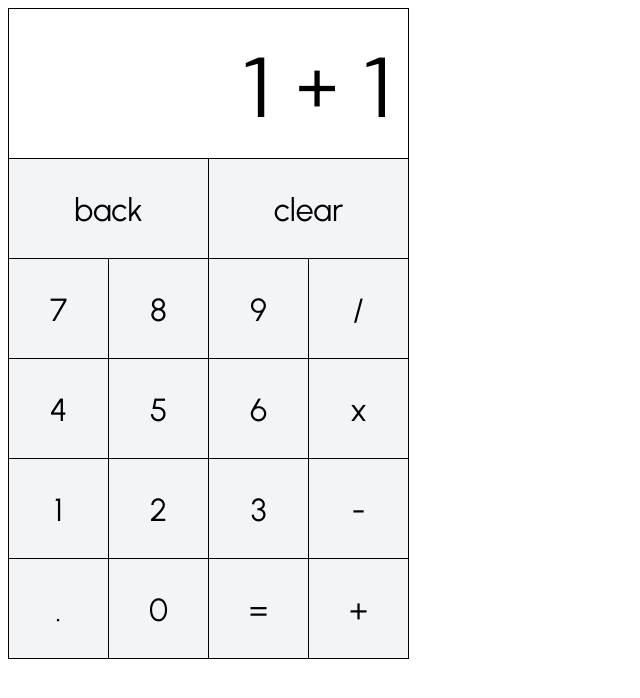
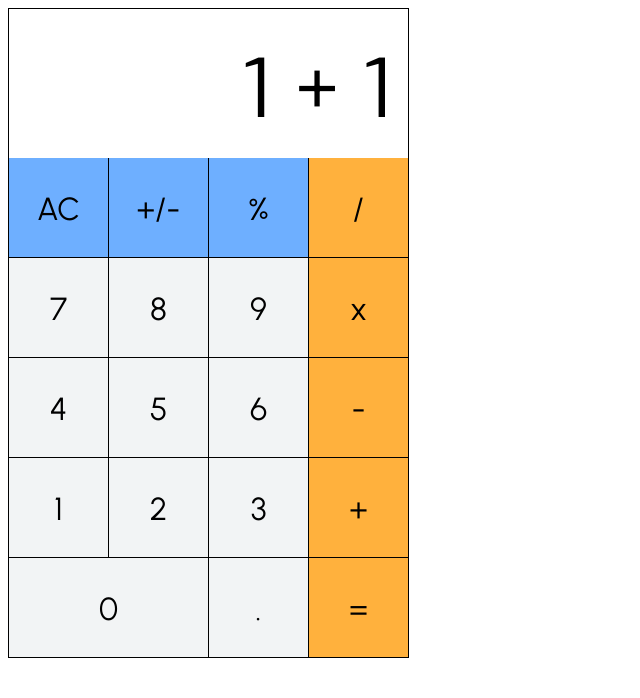
Before and after one commit to kinn81/calculator, a plain HTML site: page index.html in a window 1280 px wide. Shown: the whole page, without its empty margins (0-640 px from the left). Drawn offline with Linux system fonts and the light colour scheme.

```diff
--- a/index.html
+++ b/index.html
@@ -9,40 +9,41 @@
     <link rel="stylesheet" href="styles.css">
     <script src="calculator.js" defer></script>
     <link rel="preconnect" href="https://fonts.googleapis.com">
-<link rel="preconnect" href="https://fonts.gstatic.com" crossorigin>
-<link href="https://fonts.googleapis.com/css2?family=Lato&family=Urbanist&display=swap" rel="stylesheet">
-<link rel="preconnect" href="https://fonts.googleapis.com">
-<link rel="preconnect" href="https://fonts.gstatic.com" crossorigin>
-<link href="https://fonts.googleapis.com/css2?family=Exo&family=Lato&family=Urbanist&display=swap" rel="stylesheet">
+    <link rel="preconnect" href="https://fonts.gstatic.com" crossorigin>
+    <link href="https://fonts.googleapis.com/css2?family=Lato&family=Urbanist&display=swap" rel="stylesheet">
+    <link rel="preconnect" href="https://fonts.googleapis.com">
+    <link rel="preconnect" href="https://fonts.gstatic.com" crossorigin>
+    <link href="https://fonts.googleapis.com/css2?family=Exo&family=Lato&family=Urbanist&display=swap" rel="stylesheet">
 </head>
 
 <body>
     <div id="calculator">
         <div id="screen">1 + 1</div>
-        <div id="bck-clr">
-            <div id="backspace" class="button">back</div>
-            <div id="clear" class="button">clear</div>
-        </div>
+
         <div id="buttons">
+            <div id="ac" class="button func">AC</div>
+            <div id="plusMinu" class="button func">+/-</div>
+            <div id="percent" class="button func">%</div>
+            <div id="divide" class="button operand">/</div>
+
             <div id='7' class="button">7</div>
             <div id='8' class="button">8</div>
             <div id='9' class="button">9</div>
-            <div id='divide' class="button">/</div>
+            <div id='divide' class="button operand">x</div>
 
             <div id='4' class="button">4</div>
             <div id='5' class="button">5</div>
             <div id='6' class="button">6</div>
-            <div id='multiply' class="button">x</div>
+            <div id='multiply' class="button operand">-</div>
 
             <div id='1' class="button">1</div>
             <div id='2' class="button">2</div>
             <div id='3' class="button">3</div>
-            <div id='minus' class="button">-</div>
+            <div id='minus' class="button operand">+</div>
 
-            <div id='point' class="button">.</div>
-            <div id='0' class="button">0</div>
-            <div id='equals' class="button">=</div>
-            <div id='plus' class="button">+</div>
+            <div id='zero' class="button">0</div>
+            <div id='.' class="button">.</div>
+            <div id='equals' class="button operand">=</div>
         </div>
     </div>
 </body>
--- a/styles.css
+++ b/styles.css
@@ -4,9 +4,28 @@
     box-sizing: border-box;
   }
 
+#calculator {
+    display: inline-flex;
+    flex-direction: column;
+}
+
+#screen {
+    box-sizing: border-box;
+    height: 150px;
+    border-left: 1px solid black;
+    border-top: 1px solid black;
+    border-right: 1px solid black;
+    text-align: right;
+    padding-top: 1.75rem;
+    padding-right: 1rem;
+    font-family: 'Exo', sans-serif;
+    font-size: 5rem;
+    font: bolder;
+}
+
 #buttons {
     display:grid;
-	grid-template-rows: repeat(4, 100px);
+	grid-template-rows: repeat(5, 100px);
     grid-template-columns: repeat(4, 100px);
     border-left: 1px solid black;
 }
@@ -28,59 +47,20 @@
     -moz-user-select: none;
     -ms-user-select: none;
     user-select: none;
-
 }
 
 .button:active {
-    border-right: 1px solid black;
-    border-bottom: 1px solid black;
-    font-size: 2rem;
-    font: bolder;
-    font-family: 'Urbanist', sans-serif;
-    padding-top: 2rem;
-    text-align: center;
-    font: bolder;
-    color: black;
-    background:#c7c8c9;
+    filter: brightness(85%);
 }
 
-#calculator {
-    display: inline-flex;
-    flex-direction: column;
+.operand {
+    background:#ffb13d;
 }
 
-#bck-clr {
-    display:flex;
-    flex-direction: row;
-    height: 100px;
-    border-left: 1px solid black;
-    border-top: 1px solid black;
+.func {
+    background:#6eafff;
 }
 
-#backspace {
-    box-sizing: border-box;
-    height: 100%;
-    width: 50%;
+#zero {
+    grid-column: span 2;
 }
-
-#clear {
-    /*border-left: 1px solid black;*/
-    box-sizing: border-box;
-    height: 100%;
-    width: 50%;
-}
-
-#screen {
-    box-sizing: border-box;
-    height: 150px;
-    border-left: 1px solid black;
-    border-top: 1px solid black;
-    border-right: 1px solid black;
-    text-align: right;
-    padding-top: 1.75rem;
-    padding-right: 1rem;
-    font-family: 'Exo', sans-serif;
-    font-size: 5rem;
-    font: bolder;
-
-}
```
Also changed, not shown: 1 other file.
